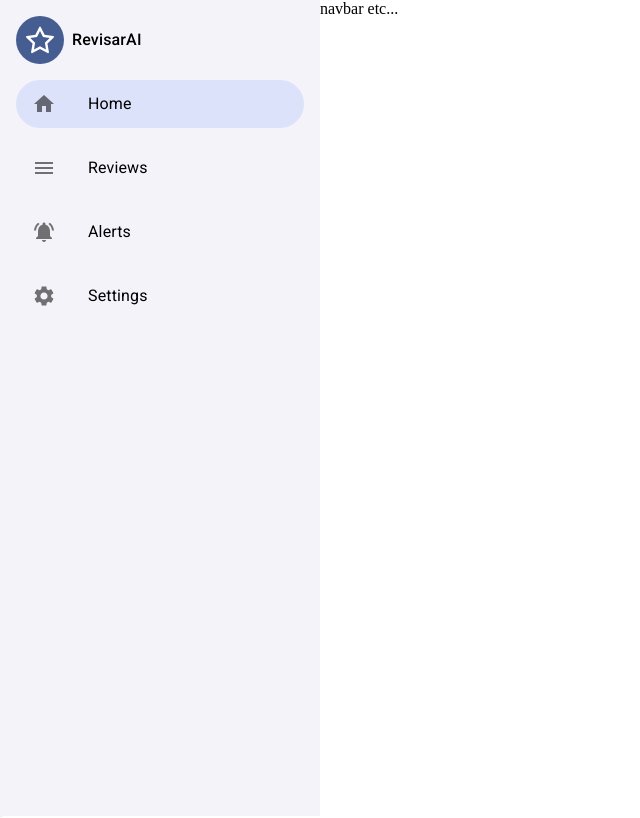
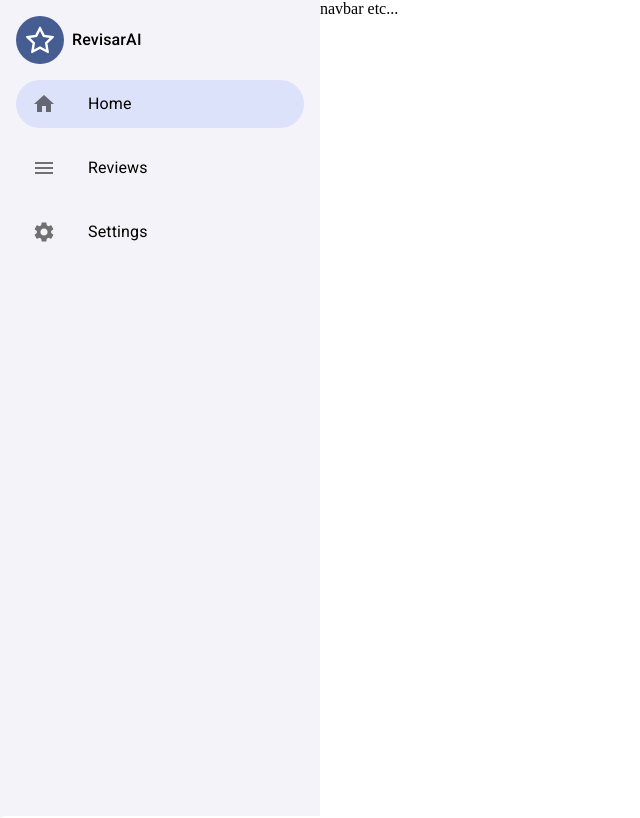
Before and after one commit to RevisarAI/RevisarAI, a React (Vite) app in the folder frontend/: page / in a window 1280 px wide. Shown: the whole page, without its empty margins (0-640 px from the left). Built offline with nearby package versions, Linux system fonts and the light colour scheme; no server answers; sample sign-in values are in the browser's storage.

Commit message:
remove alerts

```diff
--- a/frontend/src/components/Navbar.tsx
+++ b/frontend/src/components/Navbar.tsx
@@ -2,7 +2,6 @@ import { Drawer, List, ListItem, ListItemText, ListItemButton, ListItemIcon } fr
 import React from 'react';
 import HomeIcon from '@mui/icons-material/Home';
 import MenuIcon from '@mui/icons-material/Menu';
-import NotificationsActiveIcon from '@mui/icons-material/NotificationsActive';
 import SettingsIcon from '@mui/icons-material/Settings';
 
 interface IMenuItem {
@@ -13,7 +12,6 @@ interface IMenuItem {
 
 const navbarItems: Array<IMenuItem> = [{text: 'Home', icon: <HomeIcon/>, link: ''},
                                        {text: 'Reviews', icon: <MenuIcon/>, link: ''},
-                                       {text: 'Alerts', icon: <NotificationsActiveIcon/>, link: ''},
                                        {text: 'Settings', icon: <SettingsIcon/>, link: ''}];
 
 const Navbar: React.FC = () => {
```
